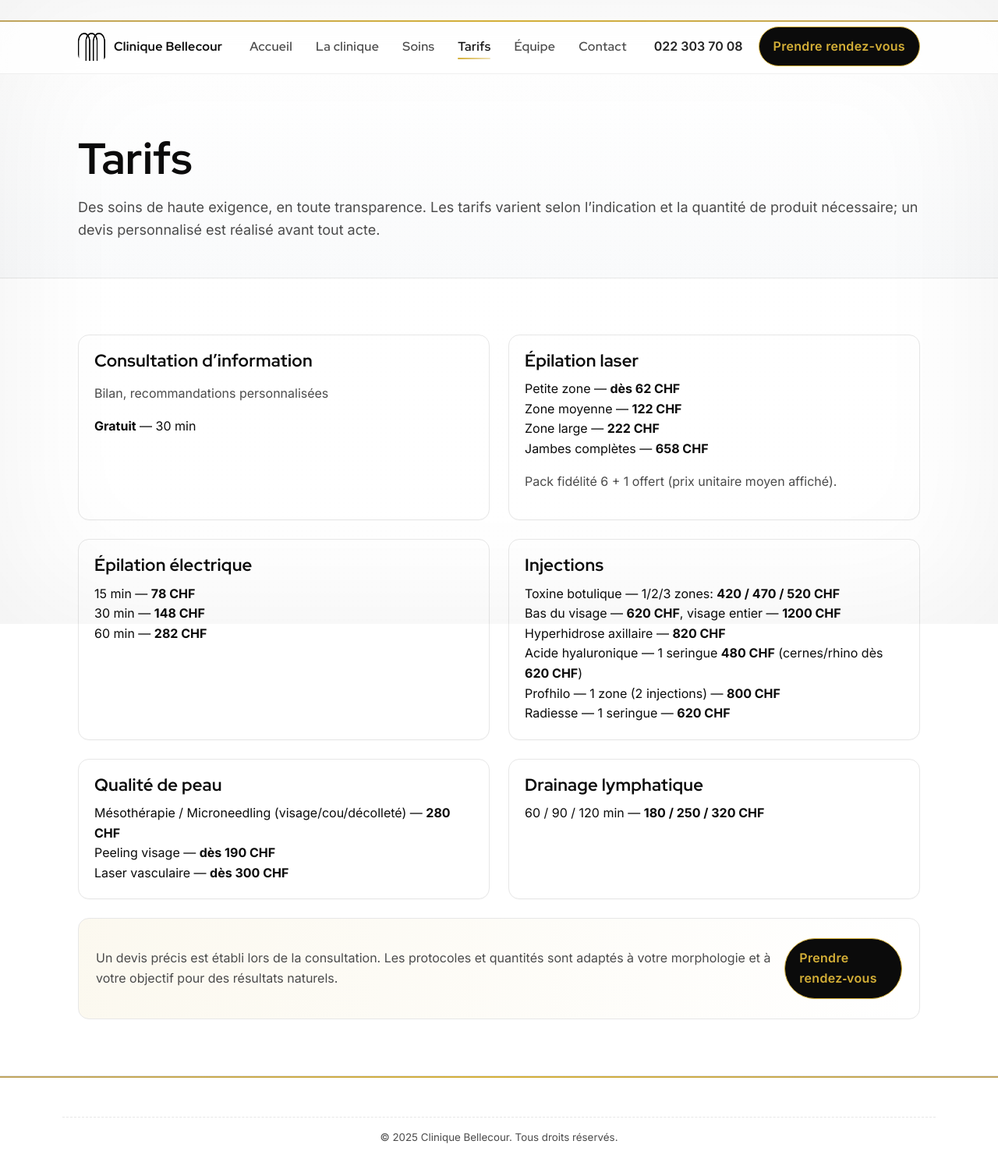
After one commit to ETML-HCS/temporaire_cbc, a PHP site: page /tarifs.html in a window 1280 px wide. The commit adds this page. Shown: the whole page at 78% size. Run offline with PHP 8.4, Linux system fonts and the light colour scheme.

Commit message:
feat(tarifs): add luxury pricing page with simplified groups; show treatment prices in booking; add price_chf to treatments + admin support; seed core treatments

```diff
--- a/clinique.html
+++ b/clinique.html
@@ -23,6 +23,7 @@
           <a href="index.html" class="nav-link">Accueil</a>
           <a href="clinique.html" class="nav-link is-active">La clinique</a>
           <a href="services.html" class="nav-link">Soins</a>
+          <a href="tarifs.html" class="nav-link">Tarifs</a>
           <a href="equipe.html" class="nav-link">Équipe</a>
           <a href="contact.html" class="nav-link">Contact</a>
         </nav>
--- a/contact.html
+++ b/contact.html
@@ -23,6 +23,7 @@
           <a href="index.html" class="nav-link">Accueil</a>
           <a href="clinique.html" class="nav-link">La clinique</a>
           <a href="services.html" class="nav-link">Soins</a>
+          <a href="tarifs.html" class="nav-link">Tarifs</a>
           <a href="equipe.html" class="nav-link">Équipe</a>
           <a href="contact.html" class="nav-link is-active">Contact</a>
         </nav>
--- a/equipe.html
+++ b/equipe.html
@@ -23,6 +23,7 @@
           <a href="index.html" class="nav-link">Accueil</a>
           <a href="clinique.html" class="nav-link">La clinique</a>
           <a href="services.html" class="nav-link">Soins</a>
+          <a href="tarifs.html" class="nav-link">Tarifs</a>
           <a href="equipe.html" class="nav-link is-active">Équipe</a>
           <a href="contact.html" class="nav-link">Contact</a>
         </nav>
--- a/index.html
+++ b/index.html
@@ -32,6 +32,7 @@
           <a href="index.html" class="nav-link is-active">Accueil</a>
           <a href="clinique.html" class="nav-link">La clinique</a>
           <a href="services.html" class="nav-link">Soins</a>
+          <a href="tarifs.html" class="nav-link">Tarifs</a>
           <a href="equipe.html" class="nav-link">Équipe</a>
           <a href="contact.html" class="nav-link">Contact</a>
         </nav>
--- a/mentions-legales.html
+++ b/mentions-legales.html
@@ -23,6 +23,7 @@
           <a href="index.html" class="nav-link">Accueil</a>
           <a href="clinique.html" class="nav-link">La clinique</a>
           <a href="services.html" class="nav-link">Soins</a>
+          <a href="tarifs.html" class="nav-link">Tarifs</a>
           <a href="equipe.html" class="nav-link">Équipe</a>
           <a href="contact.html" class="nav-link">Contact</a>
         </nav>
--- /dev/null
+++ b/tarifs.html
@@ -0,0 +1,97 @@
+<!doctype html>
+<html lang="fr">
+  <head>
+    <meta charset="utf-8" />
+    <meta name="viewport" content="width=device-width, initial-scale=1" />
+    <title>Tarifs — Clinique Bellecour</title>
+    <link rel="preconnect" href="https://fonts.googleapis.com">
+    <link rel="preconnect" href="https://fonts.gstatic.com" crossorigin>
+    <link href="https://fonts.googleapis.com/css2?family=Inter:wght@300;400;500;600;700&family=Playfair+Display:wght@500;600&display=swap" rel="stylesheet">
+    <link rel="stylesheet" href="assets/css/style.css" />
+    <link rel="icon" href="assets/img/logo.svg" type="image/svg+xml" />
+    <link rel="icon" href="assets/img/logo_cliniquebellecour.png" sizes="32x32" type="image/png" />
+  </head>
+  <body>
+    <a class="skip-link" href="#contenu">Aller au contenu</a>
+    <header class="site-header" data-header>
+      <div class="container header-inner">
+        <a href="/" class="logo" aria-label="Clinique Bellecour">
+          <img src="assets/img/logo_cliniquebellecour.png" alt="Clinique Bellecour - logo" width="36" height="36" />
+          <span>Clinique Bellecour</span>
+        </a>
+        <nav class="nav" data-nav>
+          <a href="index.html" class="nav-link">Accueil</a>
+          <a href="clinique.html" class="nav-link">La clinique</a>
+          <a href="services.html" class="nav-link">Soins</a>
+          <a href="tarifs.html" class="nav-link is-active">Tarifs</a>
+          <a href="equipe.html" class="nav-link">Équipe</a>
+          <a href="contact.html" class="nav-link">Contact</a>
+        </nav>
+        <div class="header-cta"><a class="tel" href="tel:+41223037008" aria-label="Appeler la clinique">022 303 70 08</a><a class="btn btn-primary" href="/rdv/public/index.php">Prendre rendez-vous</a><button class="burger" data-burger aria-label="Ouvrir le menu"><span></span><span></span><span></span></button></div>
+      </div>
+    </header>
+    <main id="contenu">
+      <section class="page-hero"><div class="container"><h1 class="display">Tarifs</h1><p class="lead">Des soins de haute exigence, en toute transparence. Les tarifs varient selon l’indication et la quantité de produit nécessaire; un devis personnalisé est réalisé avant tout acte.</p></div></section>
+      <section class="section"><div class="container">
+        <div class="grid" style="grid-template-columns: 1fr 1fr; gap: 24px">
+          <div class="card" style="padding:20px">
+            <h3>Consultation d’information</h3>
+            <p class="muted">Bilan, recommandations personnalisées</p>
+            <p><strong>Gratuit</strong> — 30 min</p>
+          </div>
+          <div class="card" style="padding:20px">
+            <h3>Épilation laser</h3>
+            <ul class="list">
+              <li>Petite zone — <strong>dès 62 CHF</strong></li>
+              <li>Zone moyenne — <strong>122 CHF</strong></li>
+              <li>Zone large — <strong>222 CHF</strong></li>
+              <li>Jambes complètes — <strong>658 CHF</strong></li>
+            </ul>
+            <p class="muted">Pack fidélité 6 + 1 offert (prix unitaire moyen affiché).</p>
+          </div>
+          <div class="card" style="padding:20px">
+            <h3>Épilation électrique</h3>
+            <ul class="list">
+              <li>15 min — <strong>78 CHF</strong></li>
+              <li>30 min — <strong>148 CHF</strong></li>
+              <li>60 min — <strong>282 CHF</strong></li>
+            </ul>
+          </div>
+          <div class="card" style="padding:20px">
+            <h3>Injections</h3>
+            <ul class="list">
+              <li>Toxine botulique — 1/2/3 zones: <strong>420 / 470 / 520 CHF</strong></li>
+              <li>Bas du visage — <strong>620 CHF</strong>, visage entier — <strong>1200 CHF</strong></li>
+              <li>Hyperhidrose axillaire — <strong>820 CHF</strong></li>
+              <li>Acide hyaluronique — 1 seringue <strong>480 CHF</strong> (cernes/rhino dès <strong>620 CHF</strong>)</li>
+              <li>Profhilo — 1 zone (2 injections) — <strong>800 CHF</strong></li>
+              <li>Radiesse — 1 seringue — <strong>620 CHF</strong></li>
+            </ul>
+          </div>
+          <div class="card" style="padding:20px">
+            <h3>Qualité de peau</h3>
+            <ul class="list">
+              <li>Mésothérapie / Microneedling (visage/cou/décolleté) — <strong>280 CHF</strong></li>
+              <li>Peeling visage — <strong>dès 190 CHF</strong></li>
+              <li>Laser vasculaire — <strong>dès 300 CHF</strong></li>
+            </ul>
+          </div>
+          <div class="card" style="padding:20px">
+            <h3>Drainage lymphatique</h3>
+            <ul class="list">
+              <li>60 / 90 / 120 min — <strong>180 / 250 / 320 CHF</strong></li>
+            </ul>
+          </div>
+        </div>
+        <div class="callout" style="margin-top:24px; display:flex; align-items:center; justify-content:space-between; gap:16px">
+          <p class="muted">Un devis précis est établi lors de la consultation. Les protocoles et quantités sont adaptés à votre morphologie et à votre objectif pour des résultats naturels.</p>
+          <div class="actions"><a class="btn btn-primary" href="/rdv/public/index.php">Prendre rendez‑vous</a></div>
+        </div>
+      </div></section>
+    </main>
+    <footer class="site-footer">
+      <div class="container footnote"><small>© <span id="year"></span> Clinique Bellecour. Tous droits réservés.</small></div>
+    </footer>
+    <script src="assets/js/main.js" defer></script>
+  </body>
+  </html>
```
Also changed, not shown: rdv/admin/treatments.php (+8 -6 lines), rdv/db.php (+34 -2 lines), rdv/public/index.php (+4 -4 lines), rdv/data/booking.sqlite.
